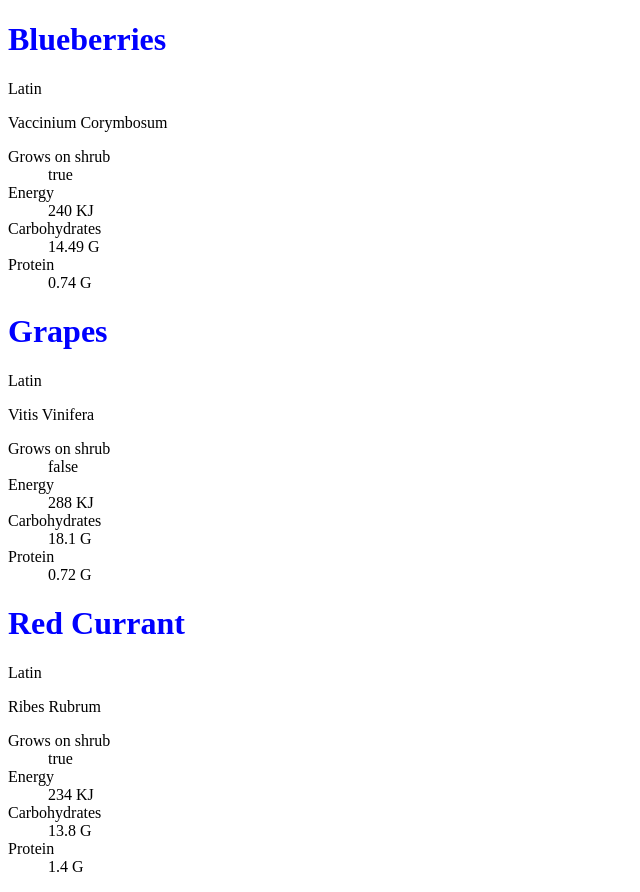
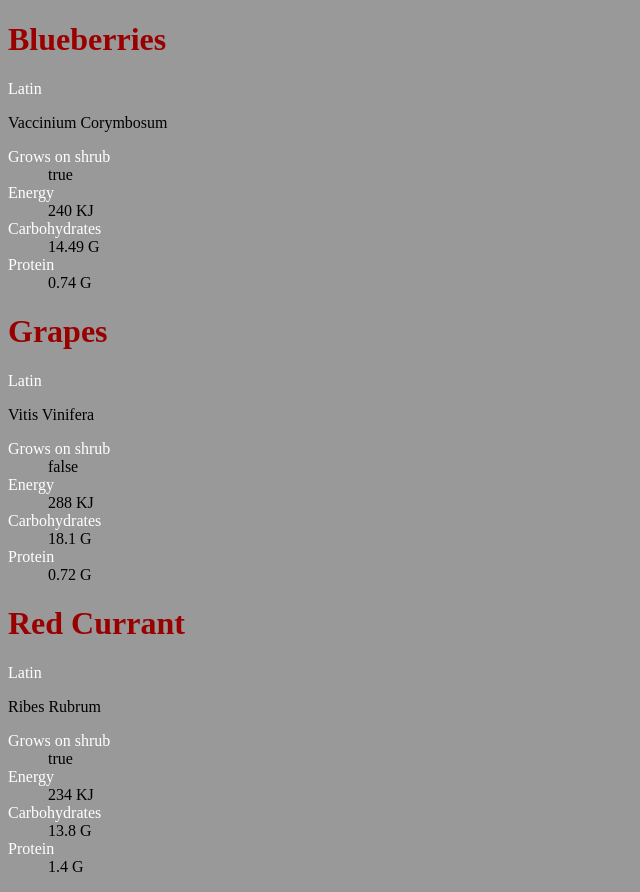
Before and after one commit to nadim944/dsn1676-assignment-4, a plain HTML site: page index.html in a window 1280 px wide. Shown: the whole page, without its empty margins (0-640 px from the left). Drawn offline with Linux system fonts and the light colour scheme.

Commit message:
Added color in main.css
to Added color to h1,dt, and a background color in main.css

```diff
--- a/css/main.css
+++ b/css/main.css
@@ -1,4 +1,16 @@
 h1 {
-    color: blue;
+    color: #990000;
+}
+
+body {
+    background-color: #999999;
+}
+
+dt {
+    color: white;
+}
+
+h2 {
+    color: white;
 
 }
```
